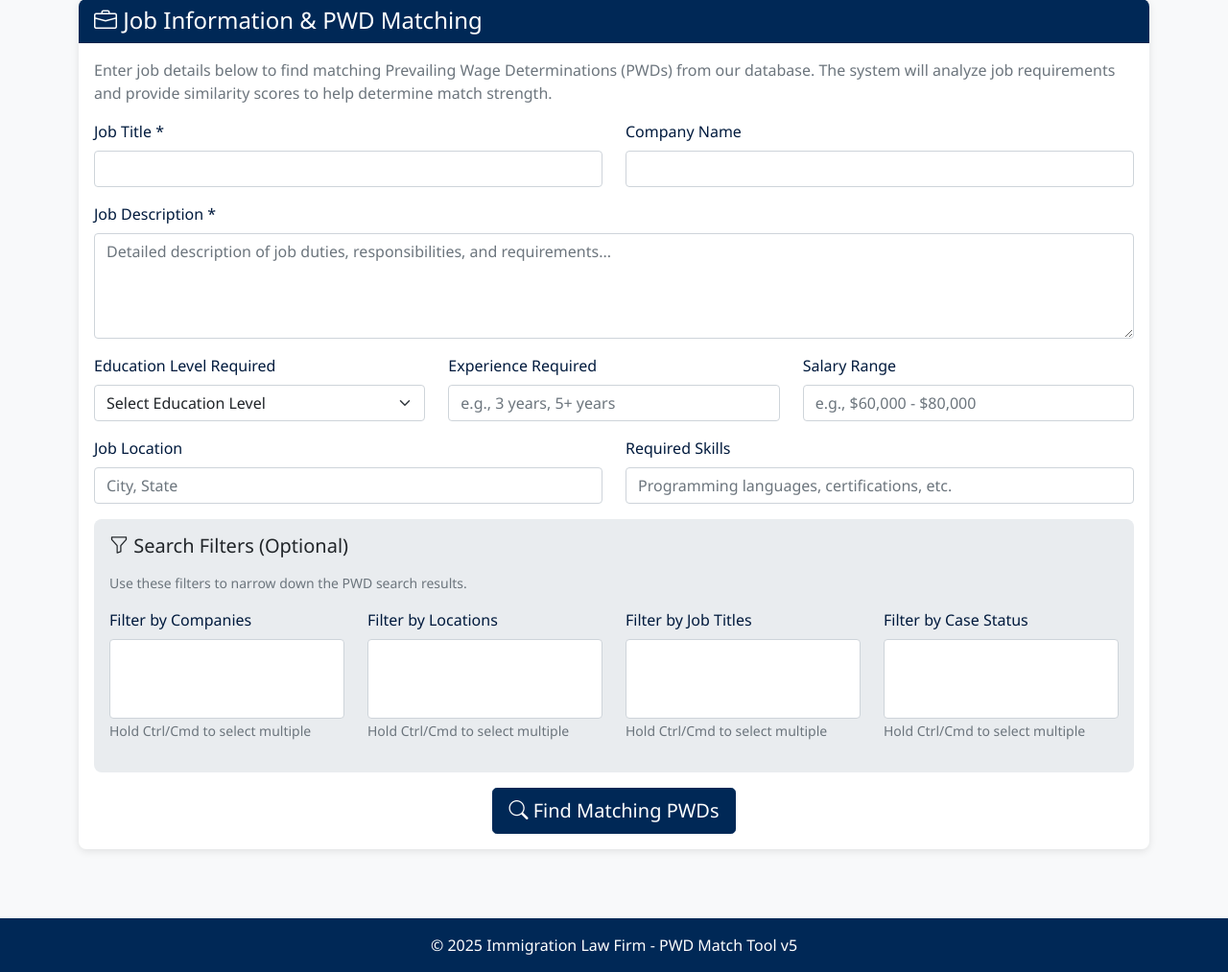
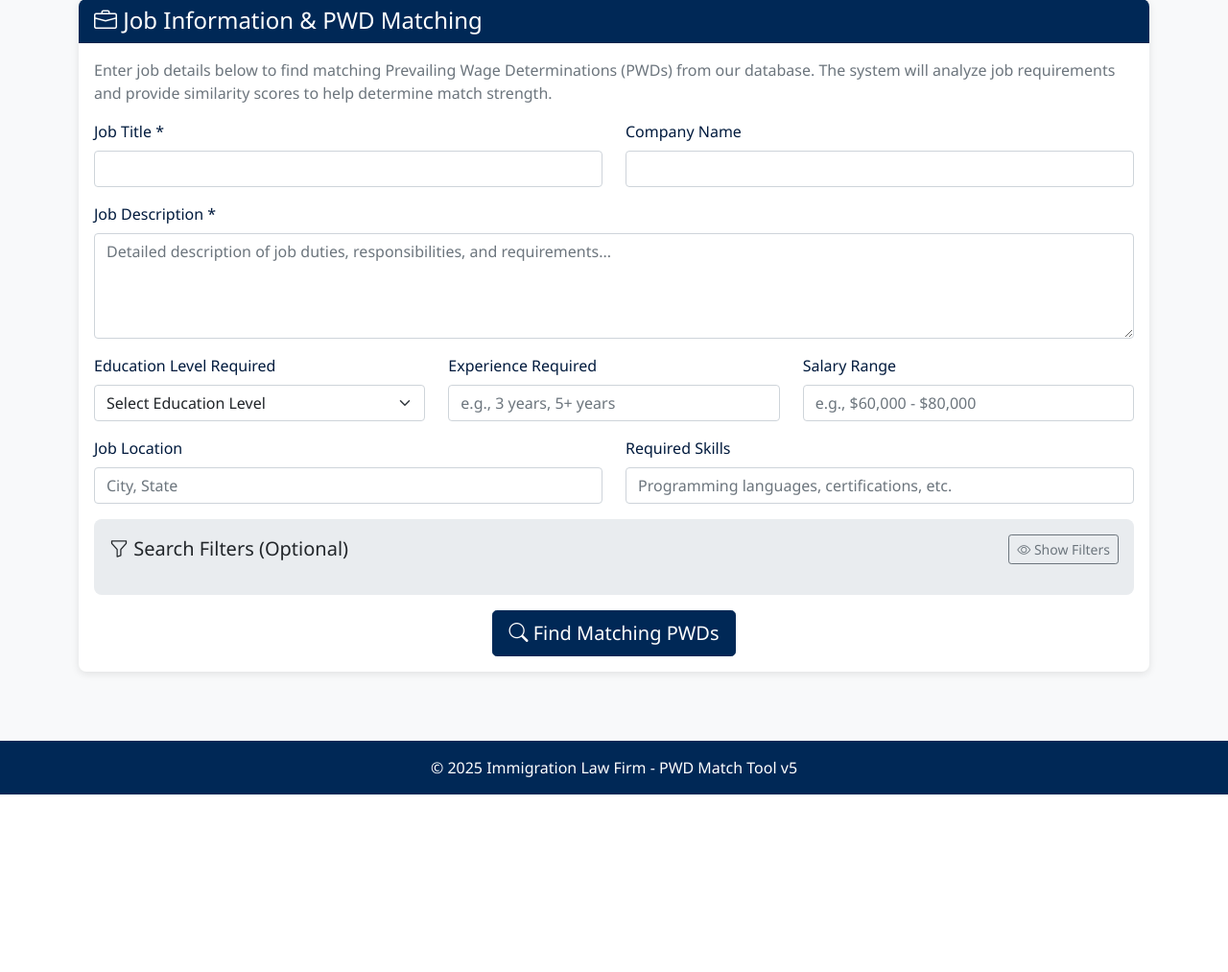
Before and after one commit to mmbeirut/pwdmatchtoolv1, a Flask app: page / in a window 1280 px wide. Shown: the part 87-1100 px from the top of the page at 96% size. After the commit the page ends 915 px from the top, so only its background shows below. Run offline with Flask 3, Linux system fonts and the light colour scheme; lists and menus that the app fills with data are empty; some libraries are stand-ins or nearby versions.

Commit message:
feat: Add toggle functionality for search filters

```diff
--- a/templates/index.html
+++ b/templates/index.html
@@ -88,8 +88,14 @@
 
                     <!-- Filters Section -->
                     <div class="filter-section">
-                        <h5 class="mb-3"><i class="bi bi-funnel"></i> Search Filters (Optional)</h5>
-                        <p class="text-muted small">Use these filters to narrow down the PWD search results.</p>
+                        <div class="d-flex justify-content-between align-items-center mb-3">
+                            <h5 class="mb-0"><i class="bi bi-funnel"></i> Search Filters (Optional)</h5>
+                            <button type="button" class="btn btn-outline-secondary btn-sm" id="toggleFilters">
+                                <i class="bi bi-eye" id="filterIcon"></i> Show Filters
+                            </button>
+                        </div>
+                        <div id="filtersContainer" style="display: none;">
+                            <p class="text-muted small">Use these filters to narrow down the PWD search results.</p>
 
                         <div class="row">
                             <div class="col-md-3">
@@ -137,6 +143,7 @@
                                 </div>
                             </div>
                         </div>
+                        </div>
                     </div>
 
                     <div class="text-center">
@@ -181,6 +188,25 @@
 {% block extra_js %}
 <script>
 $(document).ready(function() {
+    // Toggle filters functionality
+    $('#toggleFilters').on('click', function() {
+        var filtersContainer = $('#filtersContainer');
+        var filterIcon = $('#filterIcon');
+        var button = $(this);
+
+        if (filtersContainer.is(':visible')) {
+            // Hide filters
+            filtersContainer.slideUp();
+            filterIcon.removeClass('bi-eye-slash').addClass('bi-eye');
+            button.html('<i class="bi bi-eye" id="filterIcon"></i> Show Filters');
+        } else {
+            // Show filters
+            filtersContainer.slideDown();
+            filterIcon.removeClass('bi-eye').addClass('bi-eye-slash');
+            button.html('<i class="bi bi-eye-slash" id="filterIcon"></i> Hide Filters');
+        }
+    });
+
     $('#jobForm').on('submit', function(e) {
         e.preventDefault();
 
```
